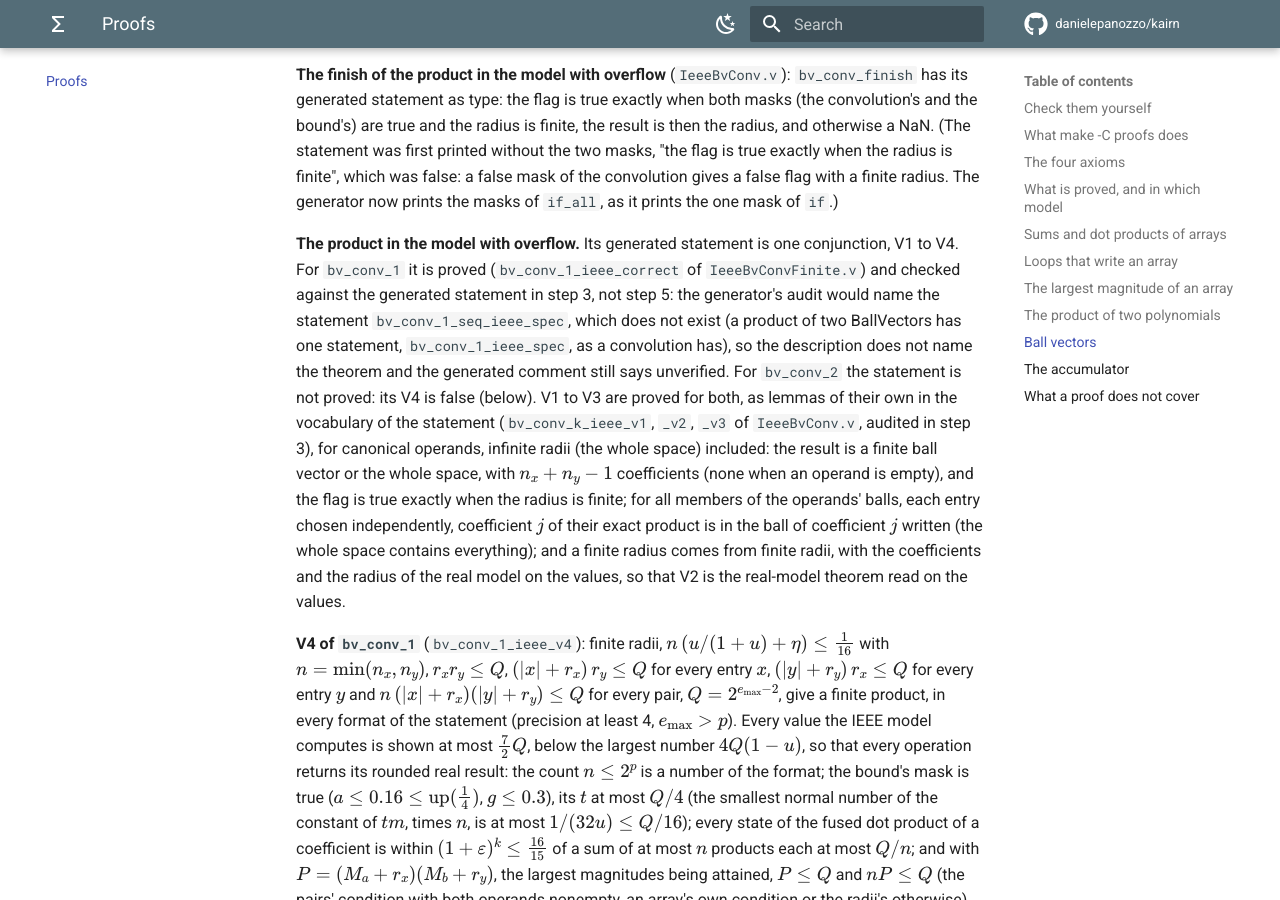
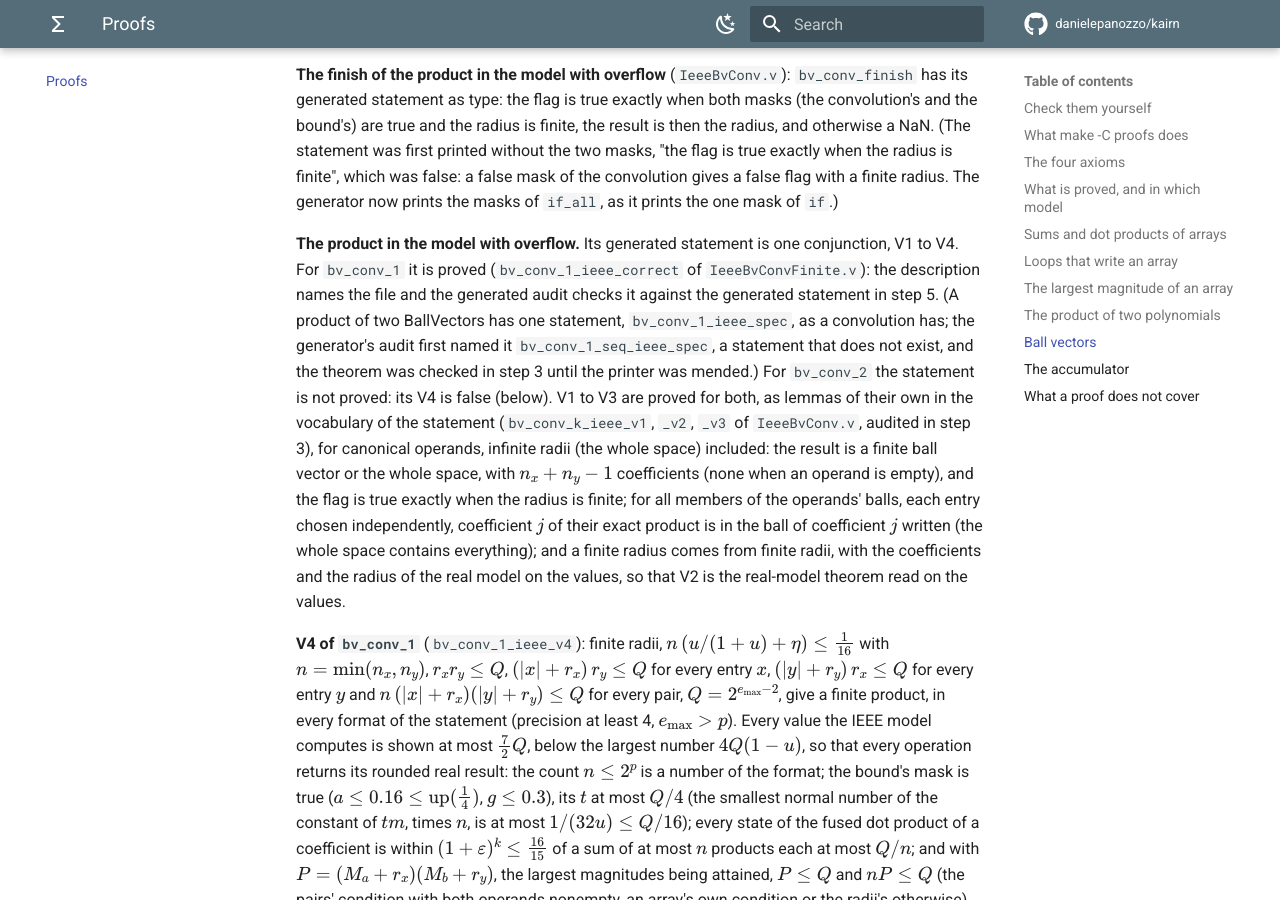
Before and after one commit to danielepanozzo/kairn, an MkDocs documentation site: the page built from docs/proofs/index.md, in a window 1280 px wide and 900 px high, scrolled down 14022 px. Built offline with MkDocs 1.6.1 and Material for MkDocs 9.7.7, drawn with Linux system fonts in a browser that asks for light colours; comment, search, counter and statistics services are not loaded.

Commit message:
gen: a product of two BallVectors has one IEEE-model statement in the audit; bv_conv_1 proved
ieee.proved_statements treated a product of two BallVectors as a fold
with orders and printed a check of its ieee_theorem against
F_seq_ieee_spec, a statement that does not exist. It now treats it as a
convolution: one statement, F_ieee_spec, whose theorem is F_ieee_correct
(ir.Fold.ieee_theorem_name already said so).
test_ieee.TheoremFields.test_a_product_of_ball_vectors pins the names
the audit prints for a product, and checks that, with every fold
naming its file, the audit names only statements that exist.

bv_conv_1.fold names proofs/theories/IeeeBvConvFinite.v as its
ieee_theorem: its generated statement says proved, the C++ comment of
bv_conv_1_seq says proved in the IEEE model, and proofs/gen/IeeeAudit.v
checks bv_conv_1_ieee_correct; HandAudit.v no longer does (checked once).
The pinned count of IeeeAudit.v follows (241 -> 242).

make -C proofs passed (with the next commit's restated statement of
bv_conv_2, which nothing proves yet): Audit.v 170, IeeeAudit.v 242,
HandAudit.v 636 theorems audited (1048 in all, as before).

Co-Authored-By: Claude Opus 5.5 <noreply@anthropic.com>
Claude-Session: https://claude.ai/code/session_01ULwCxzT6Dhw9xUiTw8mJz1

```diff
--- a/docs/proofs/index.md
+++ b/docs/proofs/index.md
@@ -591,12 +591,12 @@ finite radius. The generator now prints the masks of `if_all`, as it prints the
 `if`.)
 
 **The product in the model with overflow.** Its generated statement is one conjunction, V1 to
-V4. For `bv_conv_1` it is proved (`bv_conv_1_ieee_correct` of `IeeeBvConvFinite.v`) and checked
-against the generated statement in step 3, not step 5: the generator's audit would name the
-statement `bv_conv_1_seq_ieee_spec`, which does not exist (a product of two BallVectors has one
-statement, `bv_conv_1_ieee_spec`, as a convolution has), so the description does not name the
-theorem and the generated comment still says unverified. For `bv_conv_2` the statement is not
-proved: its V4 is false (below). V1 to V3 are proved for both, as lemmas of their own in the
+V4. For `bv_conv_1` it is proved (`bv_conv_1_ieee_correct` of `IeeeBvConvFinite.v`): the
+description names the file and the generated audit checks it against the generated statement in
+step 5. (A product of two BallVectors has one statement, `bv_conv_1_ieee_spec`, as a convolution
+has; the generator's audit first named it `bv_conv_1_seq_ieee_spec`, a statement that does not
+exist, and the theorem was checked in step 3 until the printer was mended.) For `bv_conv_2` the
+statement is not proved: its V4 is false (below). V1 to V3 are proved for both, as lemmas of their own in the
 vocabulary of the statement (`bv_conv_k_ieee_v1`, `_v2`, `_v3` of `IeeeBvConv.v`, audited in step
 3), for canonical operands,
 infinite radii (the whole space) included: the result is a finite ball vector or the whole space,
```
Also changed, not shown: gen/README.md (+3 -2 lines), 7 other files.
